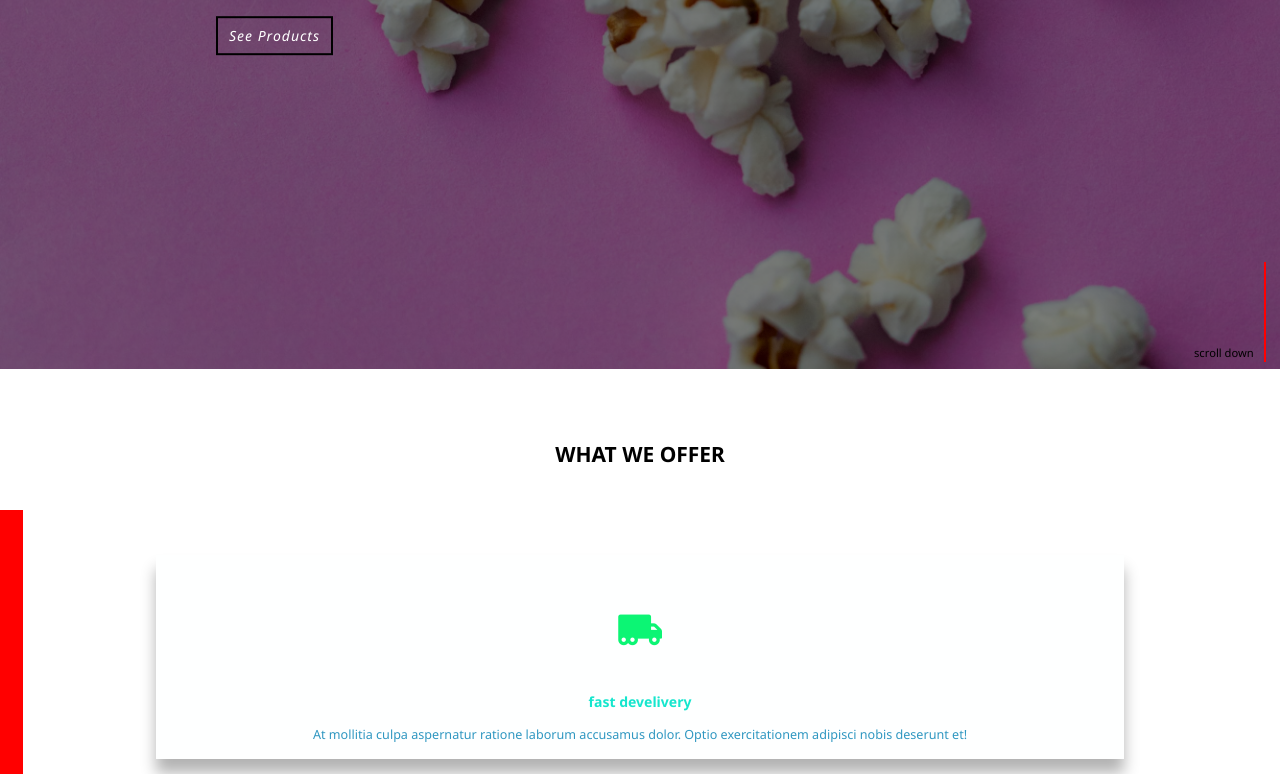
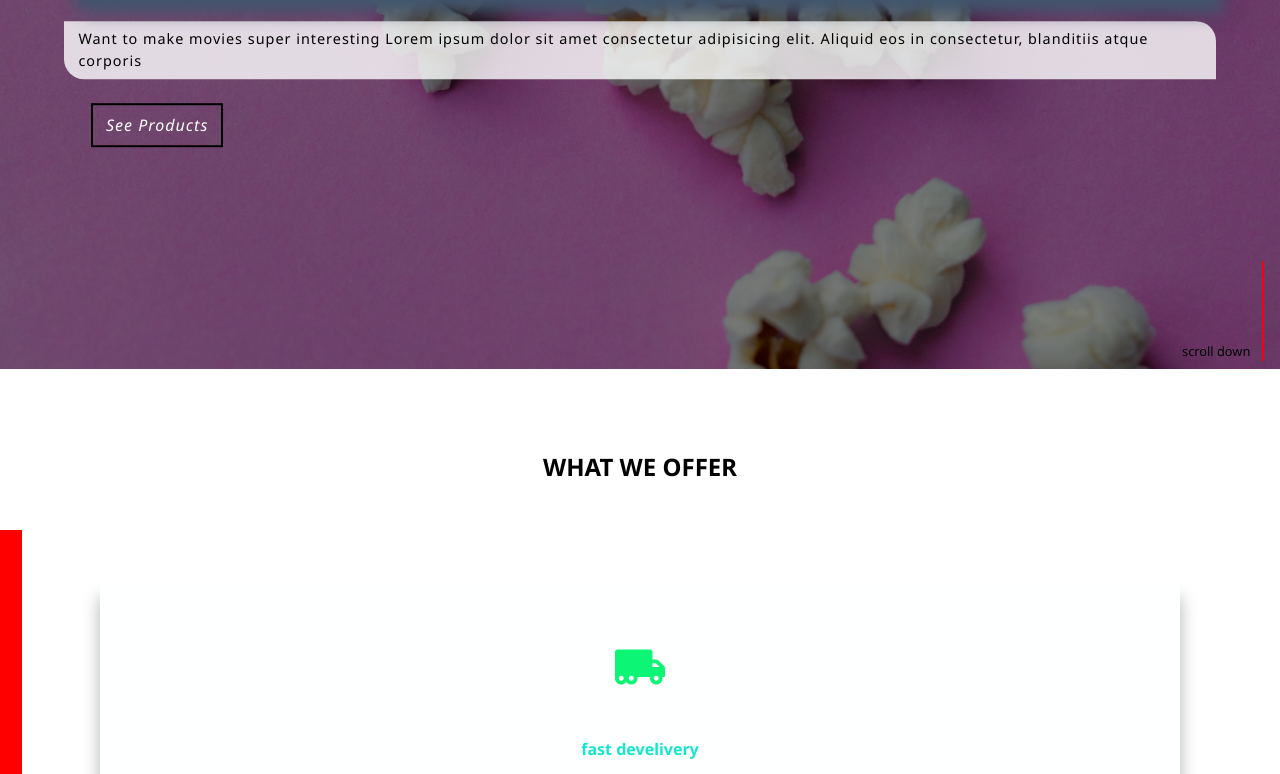
Before and after one commit to Hassan-Ib/popcorn, a website: page index.html in a window 1280 px wide. Shown: the part 431-1205 px from the top of the page. Drawn offline with Linux system fonts and the light colour scheme.

```diff
--- a/sass/base/__base.scss
+++ b/sass/base/__base.scss
@@ -9,7 +9,7 @@
 html{
     // font-size: 62.5%;
     font-size: 50%;
-    font-size: 43.75%;
+    // font-size: 43.75%;
 
 
 
--- a/sass/components/_features.scss
+++ b/sass/components/_features.scss
@@ -1,5 +1,5 @@
 .feature{
-    width: 80%;
+    width: 90%;
     margin: 0 auto;
     background-color: $primary-color;
     box-shadow: 0 2rem 2rem rgba(black, .3);
--- a/sass/layouts/_header.scss
+++ b/sass/layouts/_header.scss
@@ -21,11 +21,11 @@
     .hero{
         width: 100%;
         position: absolute;
-        top: 50%;
+        top: 60%;
         transform: translateY(-50%);
 
         &__text{
-            max-width: 70%;
+            max-width: 90%;
             // margin-left: 4em;
             margin: 0 auto;
             margin-bottom: 3rem;
```
Also changed, not shown: css/style.css.
